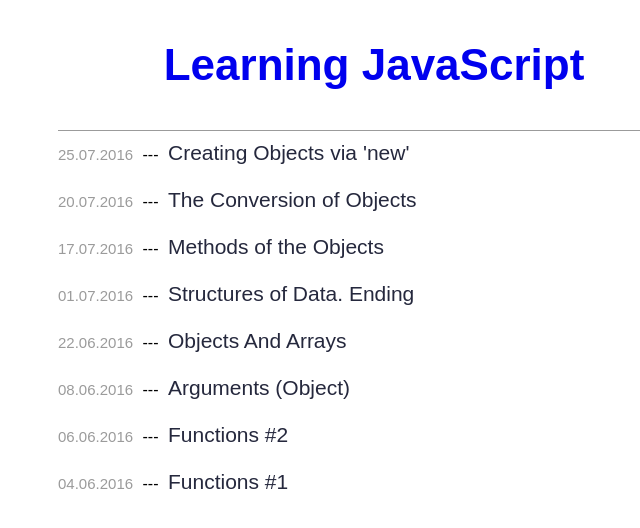
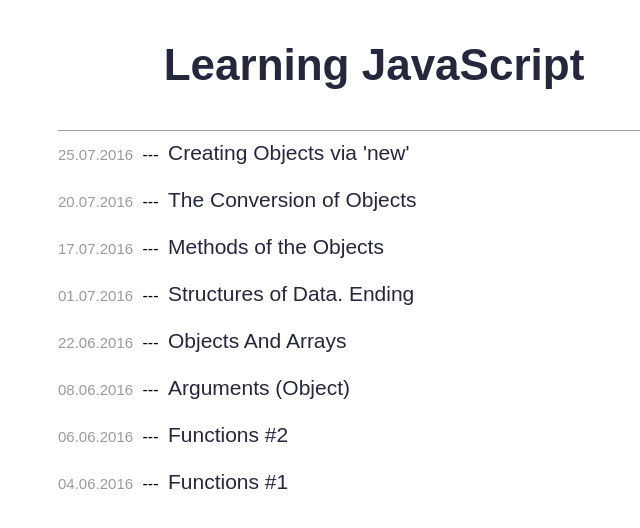
Before and after one commit to farkh/javascript, a plain HTML site: page index.html in a window 1280 px wide. Shown: the whole page, without its empty margins (266-906 px from the left). Drawn offline with Linux system fonts and the light colour scheme.

Commit message:
Some visual changes

```diff
--- a/index.html
+++ b/index.html
@@ -7,7 +7,7 @@
 </head>
 <body>
   <header class="centered">
-    <h1><a href="index.html">Learning JavaScript</a></h1>
+    <h1><a class="head-link" href="index.html">Learning JavaScript</a></h1>
   </header>
   <div class="centered">
       <div class="item">
```
Also changed, not shown: css/styles.css, scss/styles.scss (line endings or trailing spaces).
